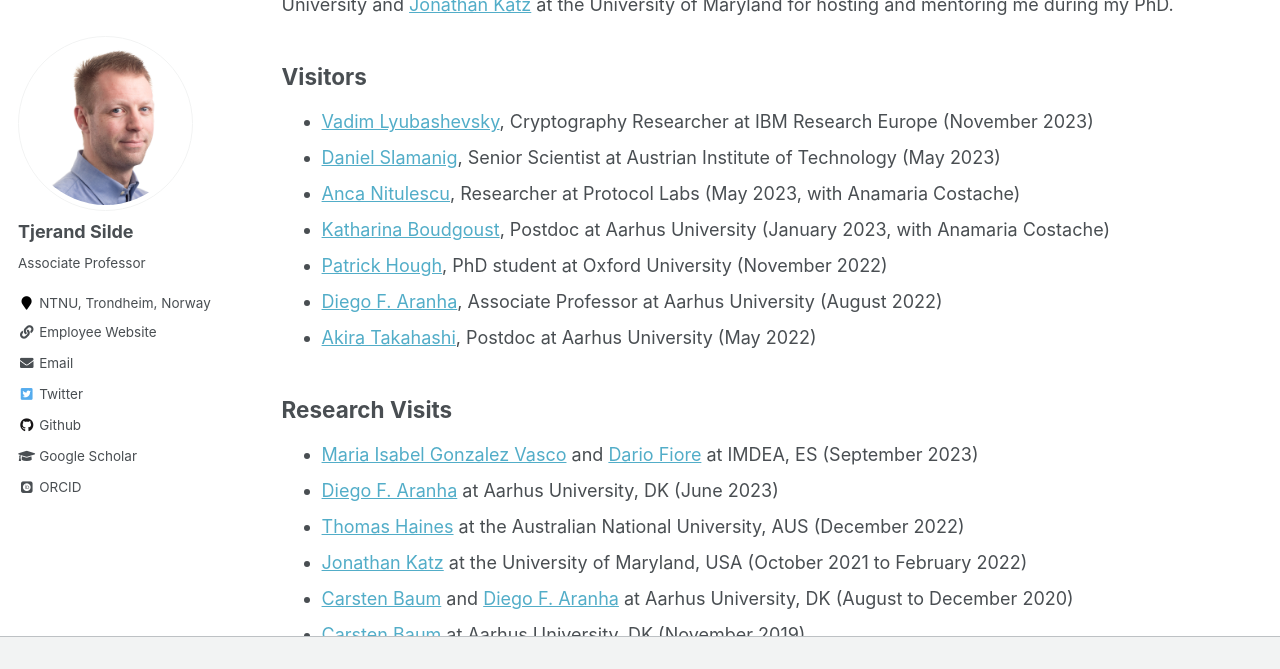
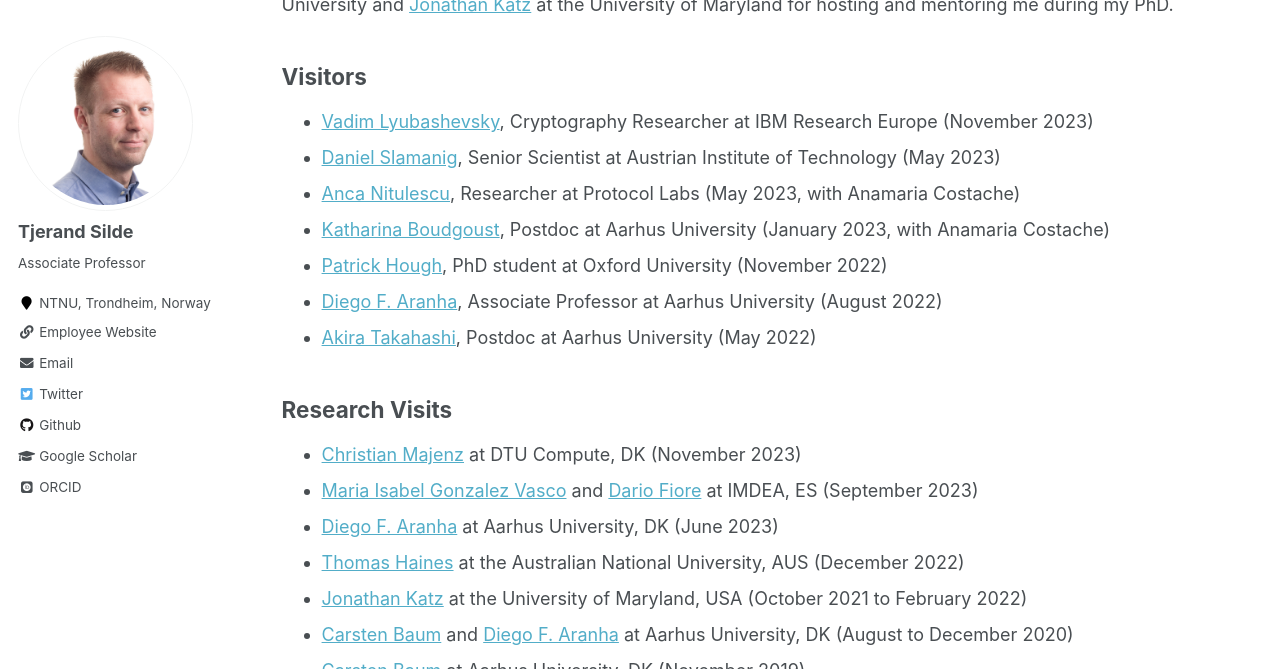
Before and after one commit to tjesi/tjesi.github.io, a Jekyll site: the page built from _pages/people.md, in a window 1280 px wide and 900 px high, scrolled down 1109 px, cut to the strip 0-669 px from the top of the window. Built offline with Jekyll 4.4.1, drawn with Linux system fonts in a browser that asks for light colours; some web fonts are replaced.

Commit message:
Update people.md

```diff
--- a/_pages/people.md
+++ b/_pages/people.md
@@ -47,6 +47,7 @@ I am grateful to [Kristian Gjøsteen](https://www.ntnu.edu/employees/kristian.gj
 
 ## Research Visits
 
+- [Christian Majenz](https://www.christianmajenz.info/about-me.html) at DTU Compute, DK (November 2023)
 - [Maria Isabel Gonzalez Vasco](https://sites.google.com/site/maribelurjc) and [Dario Fiore](https://www.dariofiore.it) at IMDEA, ES (September 2023)
 - [Diego F. Aranha](https://dfaranha.github.io) at Aarhus University, DK (June 2023)
 - [Thomas Haines](https://cecc.anu.edu.au/people/thomas-haines) at the Australian National University, AUS (December 2022)
```
